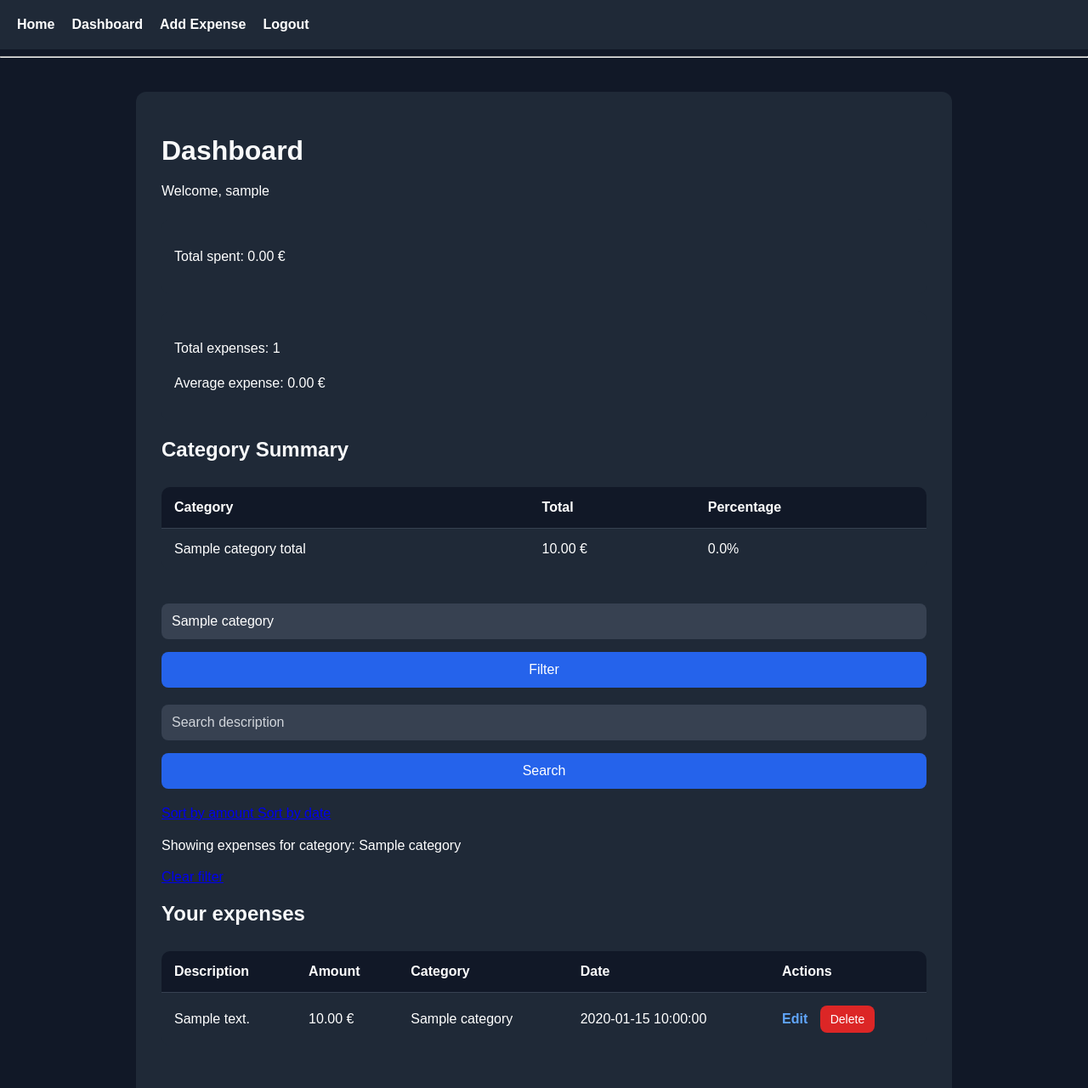
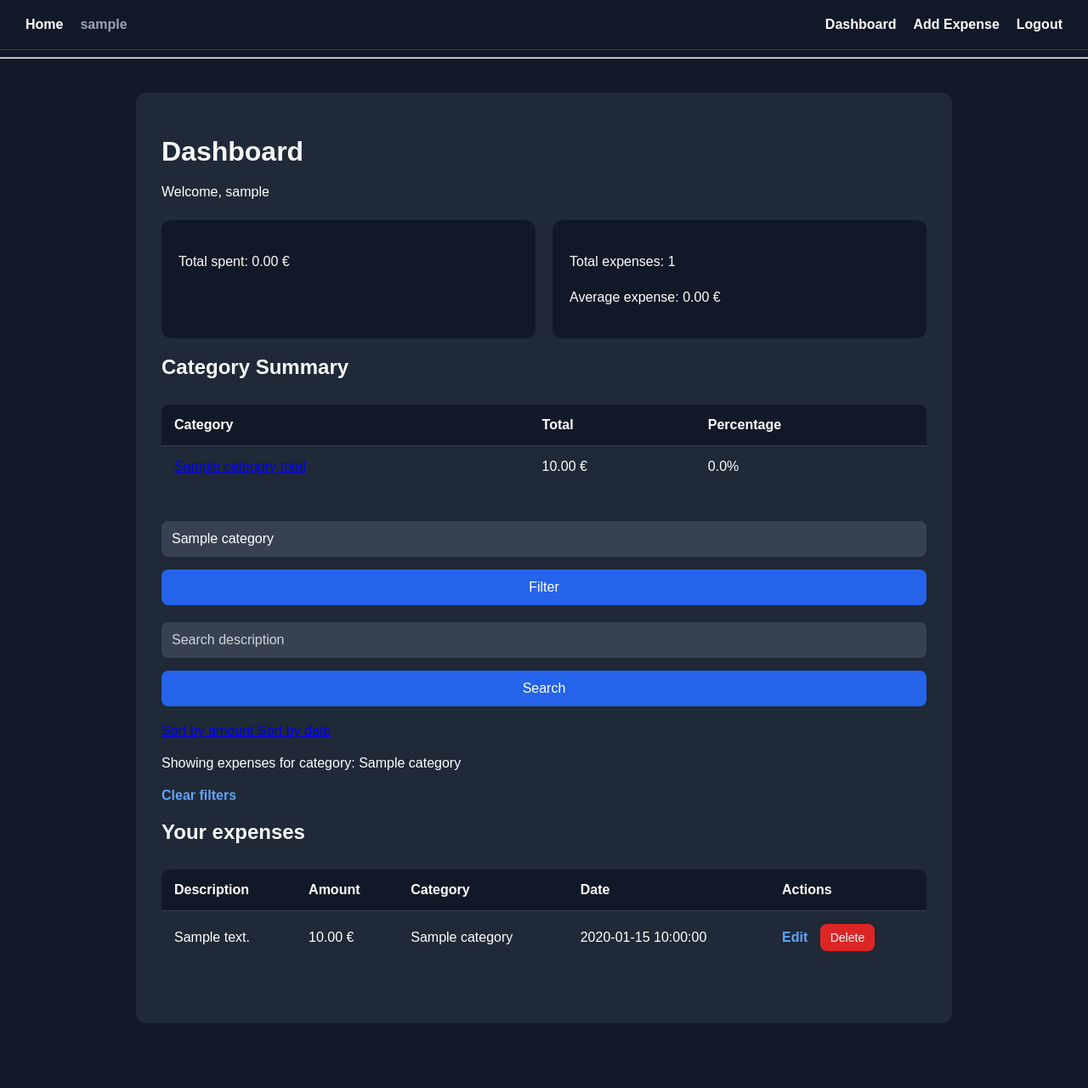
Before and after one commit to ferggz/expense-tracker-web, a Flask app: template templates/dashboard.html in a window 1280 px wide. Shown: the top 1280 px of the page at 85% size. After the commit the page ends 1204 px from the top, so only its background shows below. Run offline with Flask 3, Linux system fonts and the light colour scheme; the visitor is signed in with stand-in values (Sample User, id 1); the template is opened without the code that fills it: most values are stand-ins (such as "Sample title", 1, 10 or a date in 2020).

Commit message:
Improve app structure, validation and dashboard UX

```diff
--- a/static/style.css
+++ b/static/style.css
@@ -6,21 +6,29 @@ body {
     padding: 0;
 }
 
-nav {
-    background-color: #1f2937;
-    padding: 20px;
+.navbar {
+    background-color: #111827;
+    padding: 20px 30px;
     display: flex;
     gap: 20px;
+    align-items: center;
+    border-bottom: 1px solid #374151;
 }
 
-nav a {
+.nav-link {
     color: white;
     text-decoration: none;
     font-weight: bold;
 }
 
-nav a:hover {
+.nav-link:hover {
     color: #60a5fa;
+}
+
+.nav-user {
+    color: #9ca3af;
+    font-weight: bold;
+    margin-right: auto;
 }
 
 .container {
@@ -79,9 +87,15 @@ button:hover {
 }
 
 .total-box {
-    background-color: #1f2937;
-    padding: 15px;
-    border-radius: 10px;
+    background-color: #111827;
+    padding: 20px;
+    border-radius: 12px;
+}
+
+.stats-grid {
+    display: grid;
+    grid-template-columns: repeat(auto-fit, minmax(250px, 1fr));
+    gap: 20px;
     margin-top: 20px;
 }
 
--- a/templates/base.html
+++ b/templates/base.html
@@ -9,16 +9,20 @@
 </head>
 <body>
 
-    <nav>
-        <a href="/">Home</a>
+    <nav class="navbar">
+        <a class="nav-link" href="/">Home</a>
 
         {% if session.get("user_id") %}
-            <a href="/dashboard">Dashboard</a>
-            <a href="/add">Add Expense</a>
-            <a href="/logout">Logout</a>
+            <span class="nav-user">
+                {{ session["username"] }}
+            </span>
+
+            <a class="nav-link" href="/dashboard">Dashboard</a>
+            <a class="nav-link" href="/add">Add Expense</a>
+            <a class="nav-link" href="/logout">Logout</a>
         {% else %}
-            <a href="/login">Login</a>
-            <a href="/register">Register</a>
+            <a class="nav-link" href="/login">Login</a>
+            <a class="nav-link" href="/register">Register</a>
         {% endif %}
     </nav>
 
--- a/templates/dashboard.html
+++ b/templates/dashboard.html
@@ -7,6 +7,8 @@
 <h1>Dashboard</h1>
 
 <p>Welcome, {{ session["username"] }}</p>
+
+<div class="stats-grid">
 
     <div class="total-box">
         <p>Total spent: {{ "%.2f"|format(total if total else 0) }} €</p>
@@ -19,6 +21,8 @@
             Average expense:
             {{ "%.2f"|format(average) }} €
         </p>
+    </div>
+
 </div>
 
 <h2>Category Summary</h2>
@@ -36,7 +40,11 @@
     {% for category_name, amount in category_totals.items() %}
 
     <tr>
-        <td>{{ category_name }}</td>
+        <td>
+            <a href="/dashboard?category={{ category_name }}">
+                {{ category_name }}
+            </a>
+        </td>
 
         <td>{{ "%.2f"|format(amount) }} €</td>
 
@@ -85,7 +93,7 @@
     <p>Showing expenses for category: {{ category }}</p>
 {% endif %}
 
-<a href="/dashboard">Clear filter</a>
+<a class="action-link" href="/dashboard">Clear filters</a>
 
 <h2>Your expenses</h2>
 
@@ -136,7 +144,11 @@
 
 {% else %}
 
+{% if category or search %}
+    <p>No matching expenses found.</p>
+{% else %}
     <p>No expenses found.</p>
+{% endif %}
 
 {% endif %}
 
```
Also changed, not shown: routes.py (+21 -8 lines). Lines whose indentation alone changed are shown as unchanged.
